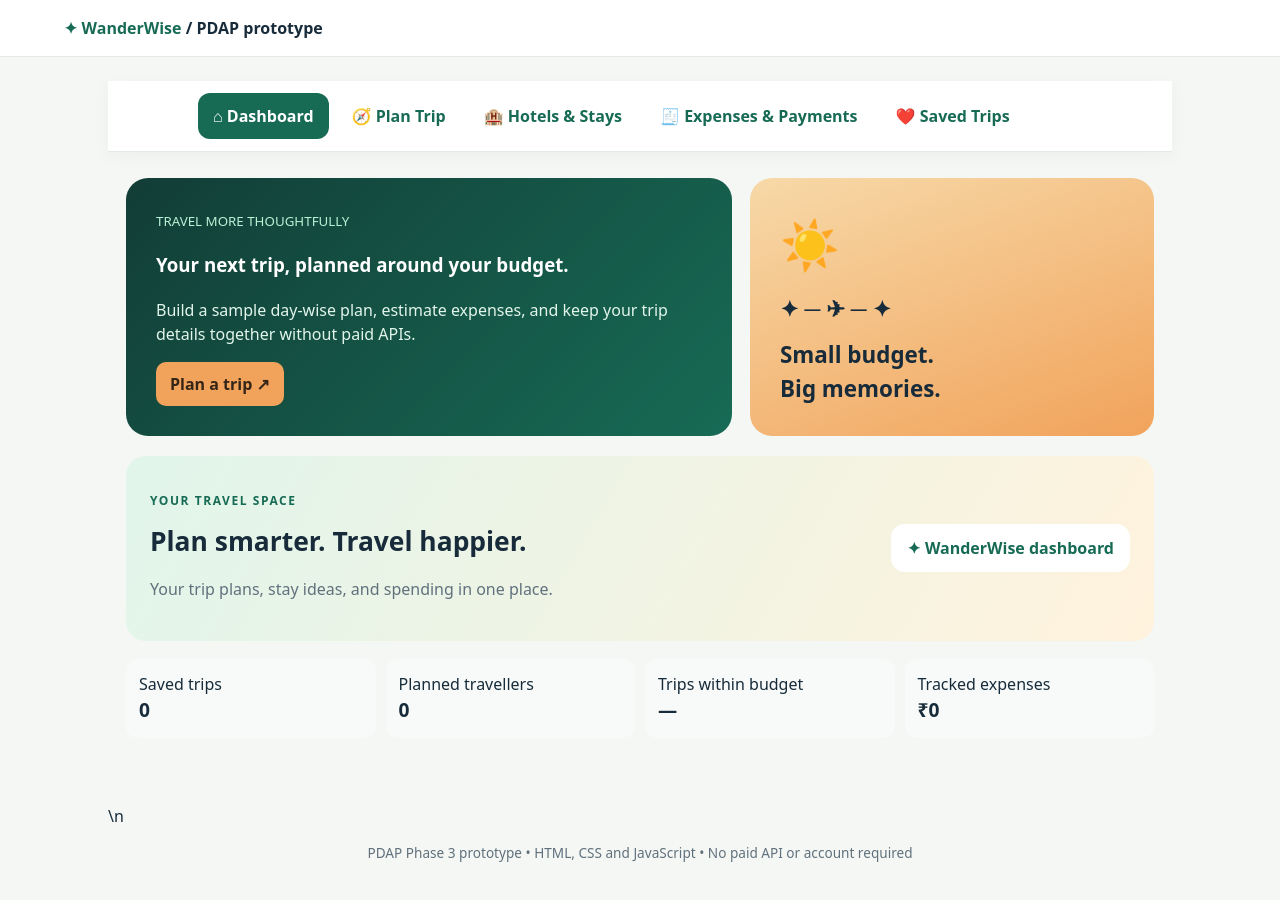
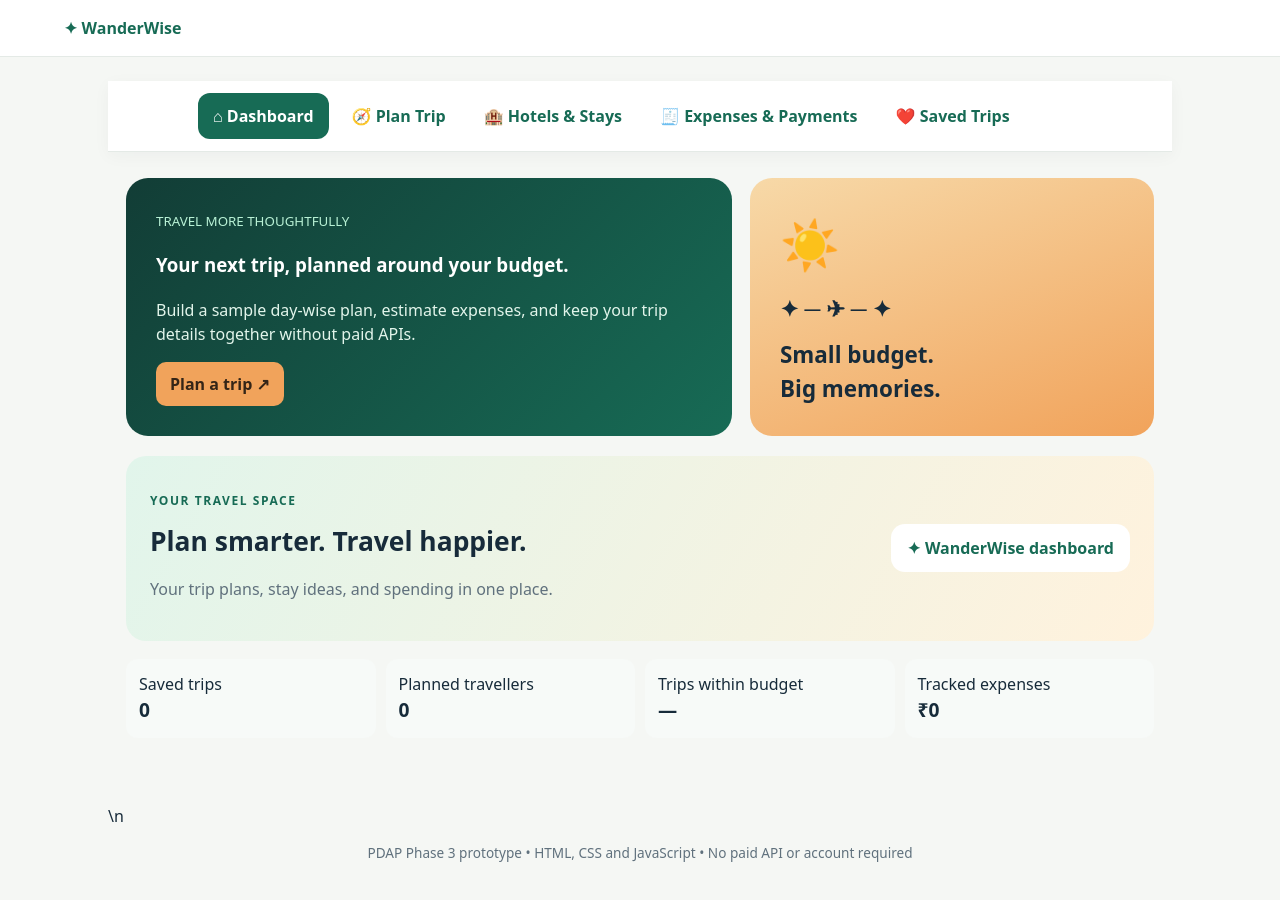
Before and after one commit to abhirampalutla11-rgb/PDAP-Travel-Planner-Application, a plain HTML site: page index.html in a window 1280 px wide. Drawn offline with Linux system fonts and the light colour scheme.

Commit message:
Remove PDAP prototype label from website header

```diff
--- a/index.html
+++ b/index.html
@@ -22,7 +22,7 @@
 @media(max-width:600px){.appNav{padding:10px 12px}.appNav a{padding:9px 11px;font-size:.9rem}.workspace{padding:16px 12px 35px}}
 </style>
 </head>
-<body><header class="topbar"><span>✦ WanderWise</span> / PDAP prototype</header><main>
+<body><header class="topbar"><span>✦ WanderWise</span></header><main>
 <section class="hero"><div class="intro"><small style="color:#b8f1d5">TRAVEL MORE THOUGHTFULLY</small><h1>Your next trip, planned around your budget.</h1><p>Build a sample day-wise plan, estimate expenses, and keep your trip details together without paid APIs.</p><button class="primary" onclick="document.querySelector('#tripForm').scrollIntoView({behavior:'smooth'})">Plan a trip ↗</button></div><div class="art"><div class="sun">☀️</div><div>✦ ─ ✈ ─ ✦</div><div>Small budget.<br>Big memories.</div></div></section>
 <nav class="appNav" id="appNav" aria-label="Main navigation"><a href="#dashboard" data-view="dashboard" aria-current="page">⌂ Dashboard</a><a href="#plan" data-view="plan">🧭 Plan Trip</a><a href="#stays-view" data-view="stays-view">🏨 Hotels & Stays</a><a href="#expenses-view" data-view="expenses-view">🧾 Expenses & Payments</a><a href="#saved-view" data-view="saved-view">❤️ Saved Trips</a></nav>
 <section id="dashboard" class="dashHead"><div><p class="eyebrow">YOUR TRAVEL SPACE</p><h2>Plan smarter. Travel happier.</h2><p class="sub">Your trip plans, stay ideas, and spending in one place.</p></div><div class="dashBadge">✦ WanderWise dashboard</div></section>
```
